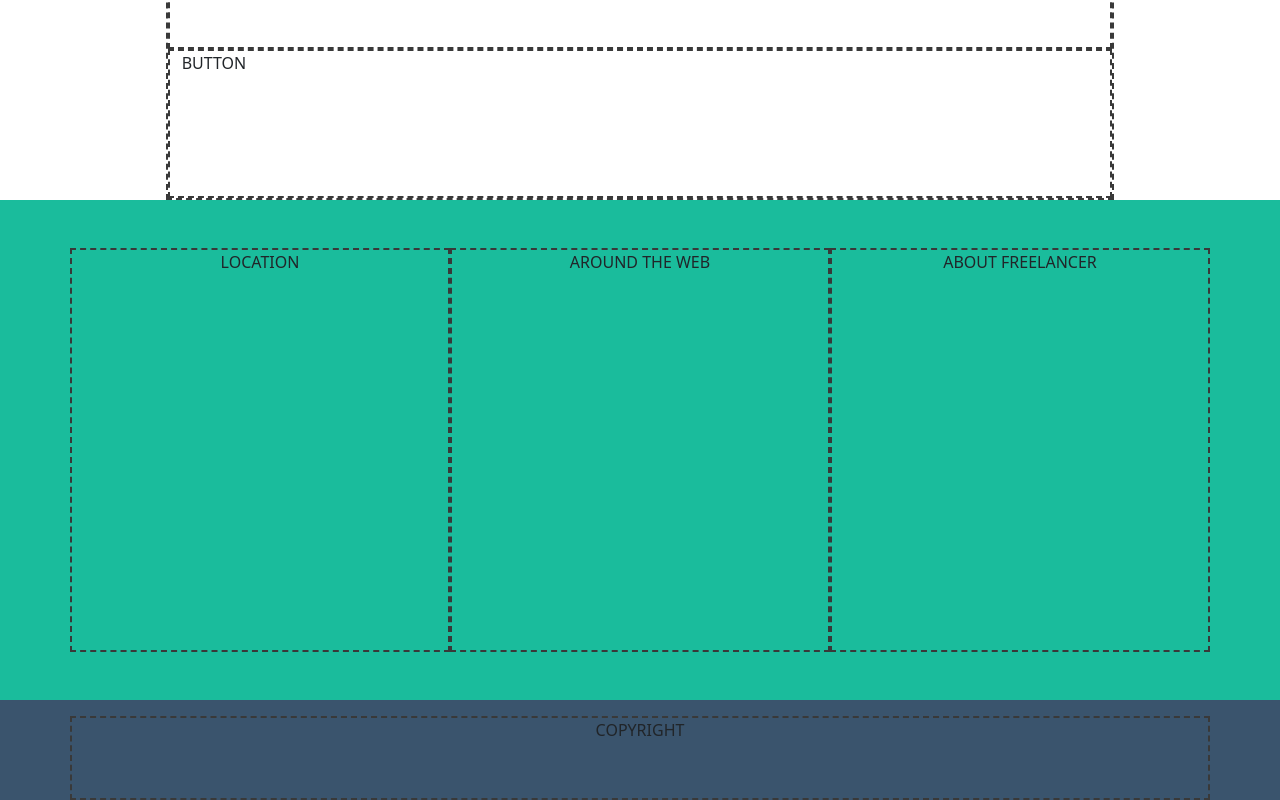
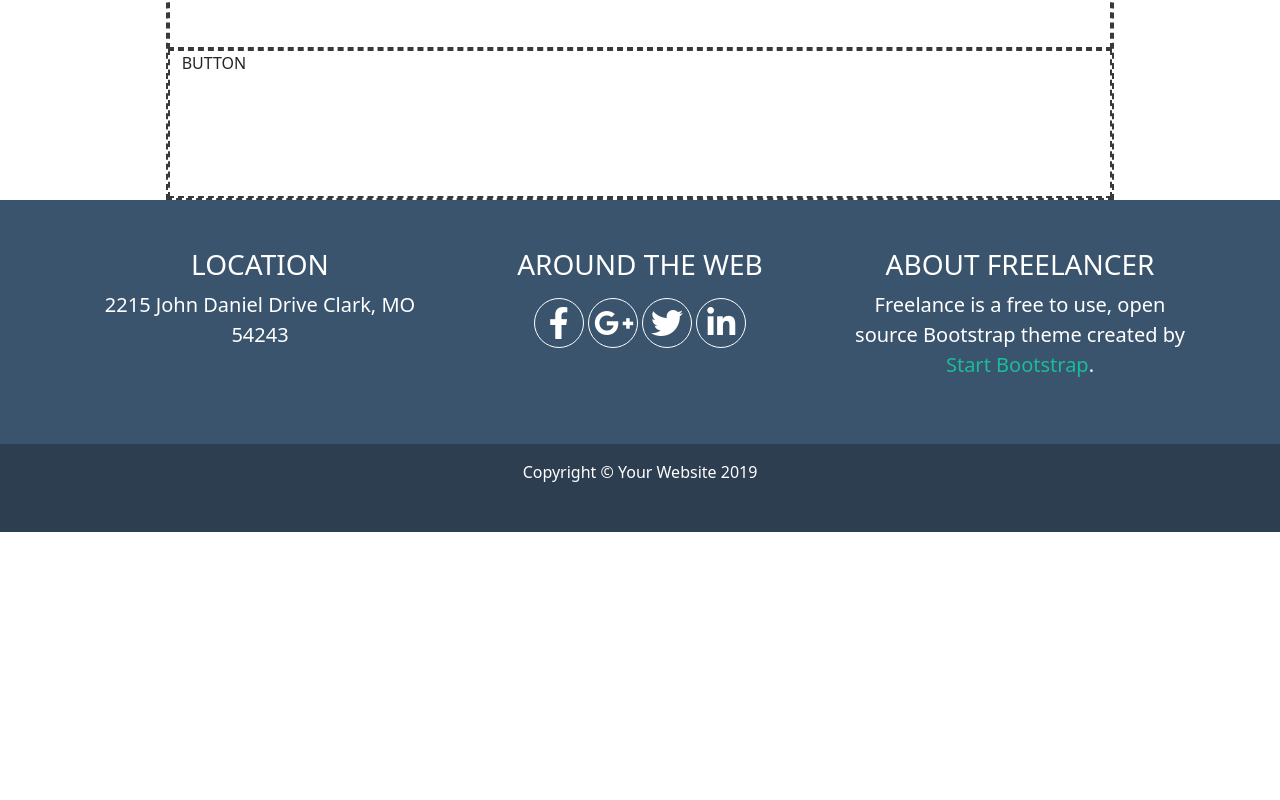
Before and after one commit to EnricoNapolitano/html-css-bootstrap-freelancer, a plain HTML site: page index.html in a window 1280 px wide. Shown: the part 2201-3001 px from the top of the page. After the commit the page ends 2733 px from the top, so only its background shows below. Drawn offline with nearby package versions, Linux system fonts and the light colour scheme.

Commit message:
footer graphic

```diff
--- a/css/style.css
+++ b/css/style.css
@@ -1,4 +1,4 @@
-/* CUSTOM COLORS */
+/*! CUSTOM COLORS */
 :root {
     --cs-dark-blue: #2c3e50;
     --cs-blue: #3a546d;
@@ -28,8 +28,14 @@
 .cs-color-dark-blue {
     color: var(--cs-dark-blue);
 }
+.cs-color-green {
+    color: var(--cs-green);
+}
 
 /* GENERICS */
+#jumbotron, #about, footer {
+    color: white;
+}
 img {
     width: 100%;
 }
@@ -68,9 +74,24 @@ a.cs-btn {
     min-height: 800px;
 }
 
-/* JUMBOTRON & ABOUT*/
-#jumbotron, #about {
-    color: white;
+
+/** FOOTER */
+footer span {
+    display: inline-block;
+    border: 1px solid white;
+    border-radius: 50px;
+    width: 50px;
+    height: 50px;
+    padding: 5px;
+    text-align: center;
+    line-height: 50px;
+}
+footer span.cs-color-green {
+    display: inline;
+    border: none;
+    border-radius: none;
+    line-height: normal;
+    padding: 0;
 }
 
 
--- a/index.html
+++ b/index.html
@@ -16,9 +16,11 @@
     <link rel="stylesheet" href="css/style.css">
 </head>
 <body>
-    <!-- HEADER -->
+    <!--* HEADER -->
     <header class="bg-blue brd height-100">
     </header>
+    <!--* MAIN -->
+    <main>
         <!-- JUMBOTRON -->
         <section id="jumbotron" class="bg-green">
             <div class="container">
@@ -103,24 +105,41 @@
                 <div class="col-12 brd">BUTTON</div>
             </div>
         </div>
-    <!-- FOOTER -->
-    <div class="bg-green">
+    </main>
+    <!--* FOOTER -->
+    <footer class="bg-blue">
         <div class="container">
-            <div class="row height-500 pt-5 pb-5 text-center">
-                <div class="col-12 col-md-4 brd">LOCATION</div>
-                <div class="col-12 col-md-4 brd">AROUND THE WEB</div>
-                <div class="col-12 col-md-4 brd">ABOUT FREELANCER</div>
+            <div class="row pt-5 pb-5 text-center">
+                <div class="col-12 col-md-4 pb-3">
+                    <h3>LOCATION</h3>
+                    <address class="fs-5">2215 John Daniel Drive Clark, MO 54243</address>
+                </div>
+                <div class="col-12 col-md-4 pb-4">
+                    <h3>AROUND THE WEB</h3>
+                    <div class="pt-2">
+                        <span><i class="fa-brands fa-facebook-f fa-2x"></i></span>
+                        <span><i class="fa-brands fa-google-plus-g fa-2x"></i></span>
+                        <span><i class="fa-brands fa-twitter fa-2x"></i></span>
+                        <span><i class="fa-brands fa-linkedin-in fa-2x"></i></span>
+                    </div>
+                </div>
+                <div class="col-12 col-md-4">
+                    <h3>ABOUT FREELANCER</h3>
+                    <p class="fs-5">Freelance is a free to use, open source Bootstrap theme created by <span class="cs-color-green">Start Bootstrap</span>.</p>
                 </div>
             </div>
         </div>
         <!-- COPYRIGHT -->
-    <div class="bg-blue">
+        <div id="copyright" class="bg-dark-blue">
             <div class="container">
-            <div class="row text-center pt-3 height-100">
-                <div class="col brd">COPYRIGHT</div>
+                <div class="row text-center pt-3">
+                    <div class="col pb-5">
+                        Copyright &#169; Your Website 2019
                     </div>
                 </div>
             </div>
+        </div>
+    </footer>
 
 </body>
 </html>
```
Lines whose indentation alone changed are shown as unchanged.
